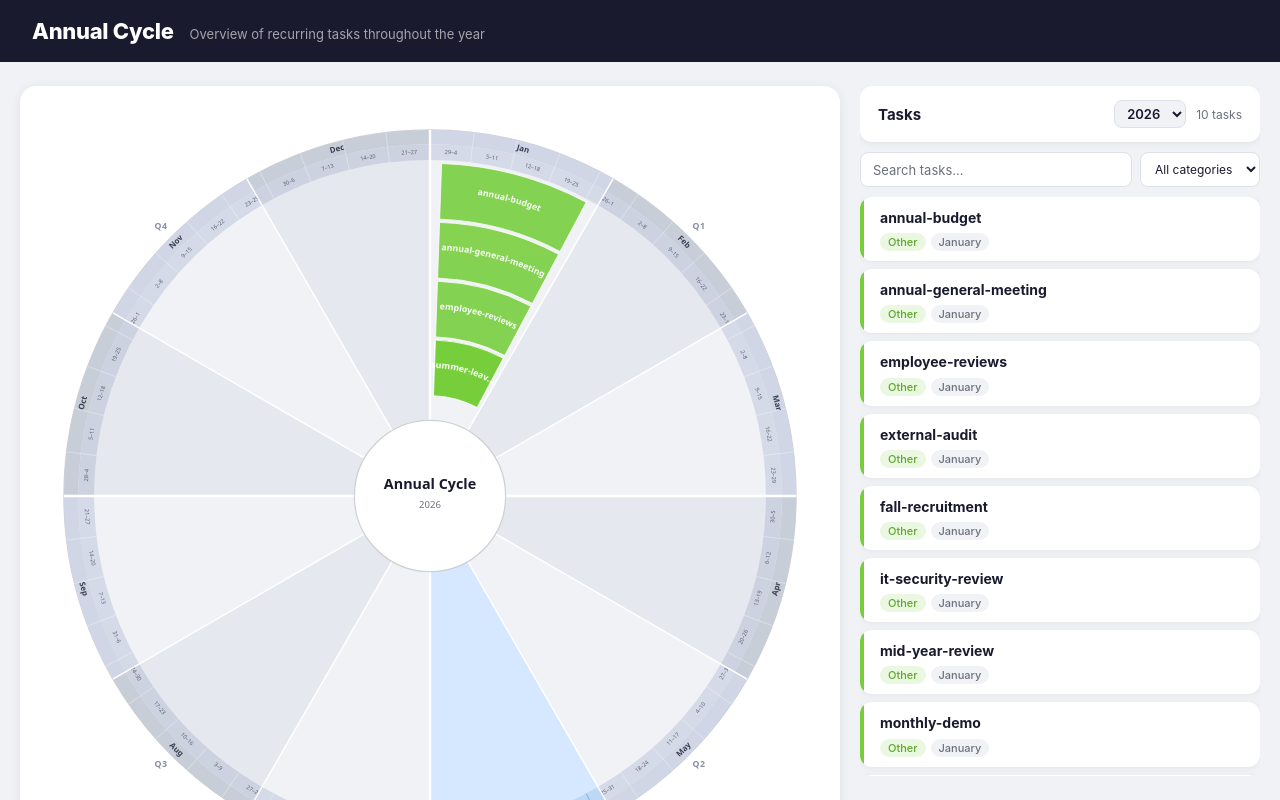
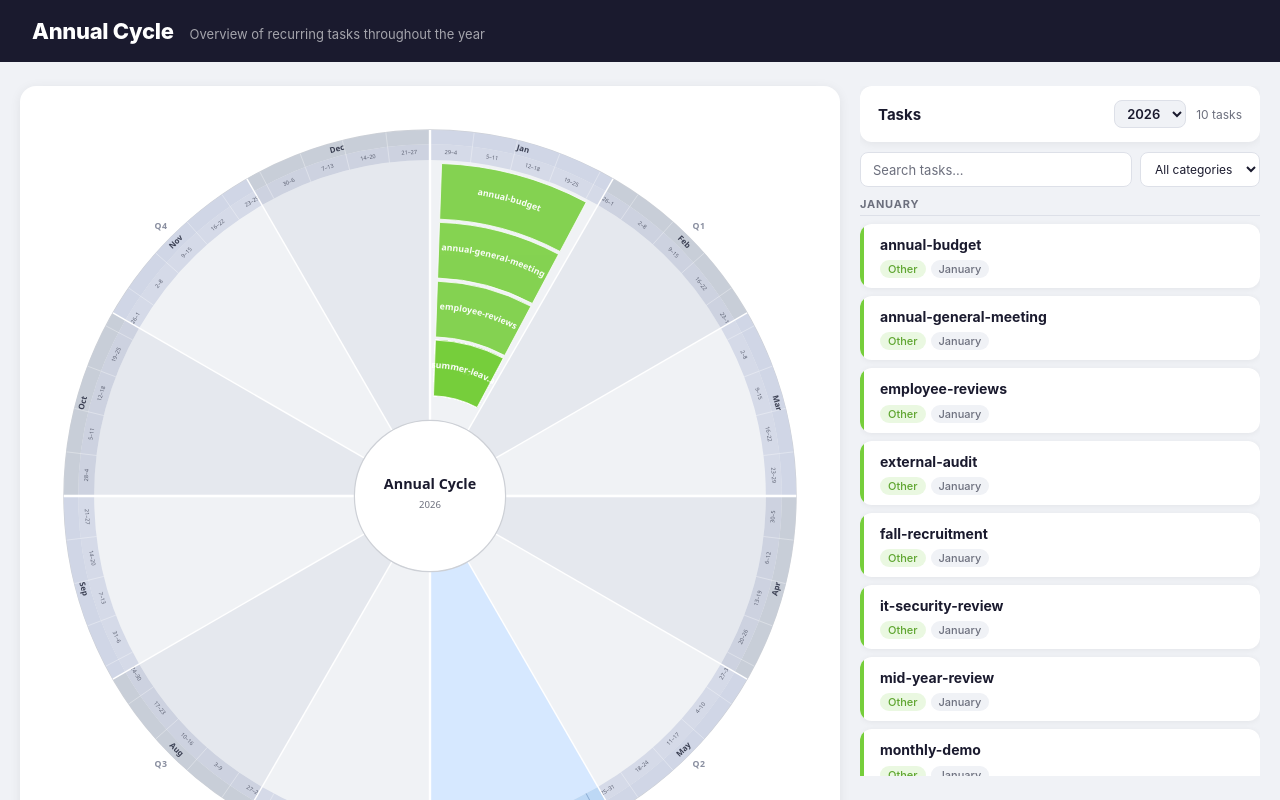
Before and after one commit to eliihen/annual-cycle, a React (Vite) app: page / in a window 1280 px wide. Shown: the top 800 px of the page. Built offline with nearby package versions, Linux system fonts and the light colour scheme.

Commit message:
Add month dividers to sidebar

```diff
--- a/src/App.jsx
+++ b/src/App.jsx
@@ -4,6 +4,16 @@ import TaskCard from './components/TaskCard.jsx';
 import { processTasks, categoryColor } from './utils/tasks.js';
 
 const taskModules = import.meta.glob('../tasks/*.md', { eager: true });
+
+const MONTHS_FULL = [
+  'January', 'February', 'March', 'April', 'May', 'June',
+  'July', 'August', 'September', 'October', 'November', 'December',
+];
+
+// Calendar month (0–11) the task starts in, derived from its fractional year position
+function startMonthOf(task) {
+  return Math.min(11, Math.floor(task.startFrac * 12));
+}
 
 export default function App() {
   const allTasks = useMemo(() => processTasks(taskModules), []);
@@ -120,15 +130,23 @@ export default function App() {
 
           <div className="task-list">
             {visibleTasks.length > 0
-              ? visibleTasks.map(t => (
+              ? visibleTasks.map((t, i) => {
+                  const month = startMonthOf(t);
+                  const showDivider = i === 0 || month !== startMonthOf(visibleTasks[i - 1]);
+                  return (
+                    <React.Fragment key={t.id}>
+                      {showDivider && (
+                        <div className="month-divider">{MONTHS_FULL[month]}</div>
+                      )}
                       <TaskCard
-                    key={t.id}
                         task={t}
                         active={t.id === activeId}
                         open={t.id === openId}
                         onActivate={handleCardClick}
                       />
-                ))
+                    </React.Fragment>
+                  );
+                })
               : (
                 <div className="empty">
                   <strong>{search || catFilter !== 'all' ? 'No matching tasks' : 'No tasks yet'}</strong>
--- a/src/index.css
+++ b/src/index.css
@@ -207,6 +207,17 @@ header p  { font-size: 13px; opacity: .6; }
   flex: 1;
 }
 
+.month-divider {
+  font-size: 11px;
+  font-weight: 700;
+  text-transform: uppercase;
+  letter-spacing: .07em;
+  color: var(--sub);
+  padding-bottom: 4px;
+  border-bottom: 1px solid var(--border);
+}
+.month-divider:not(:first-child) { margin-top: 4px; }
+
 /* ── Task cards ── */
 .task-card {
   background: var(--card);
```
Lines whose indentation alone changed are shown as unchanged.
